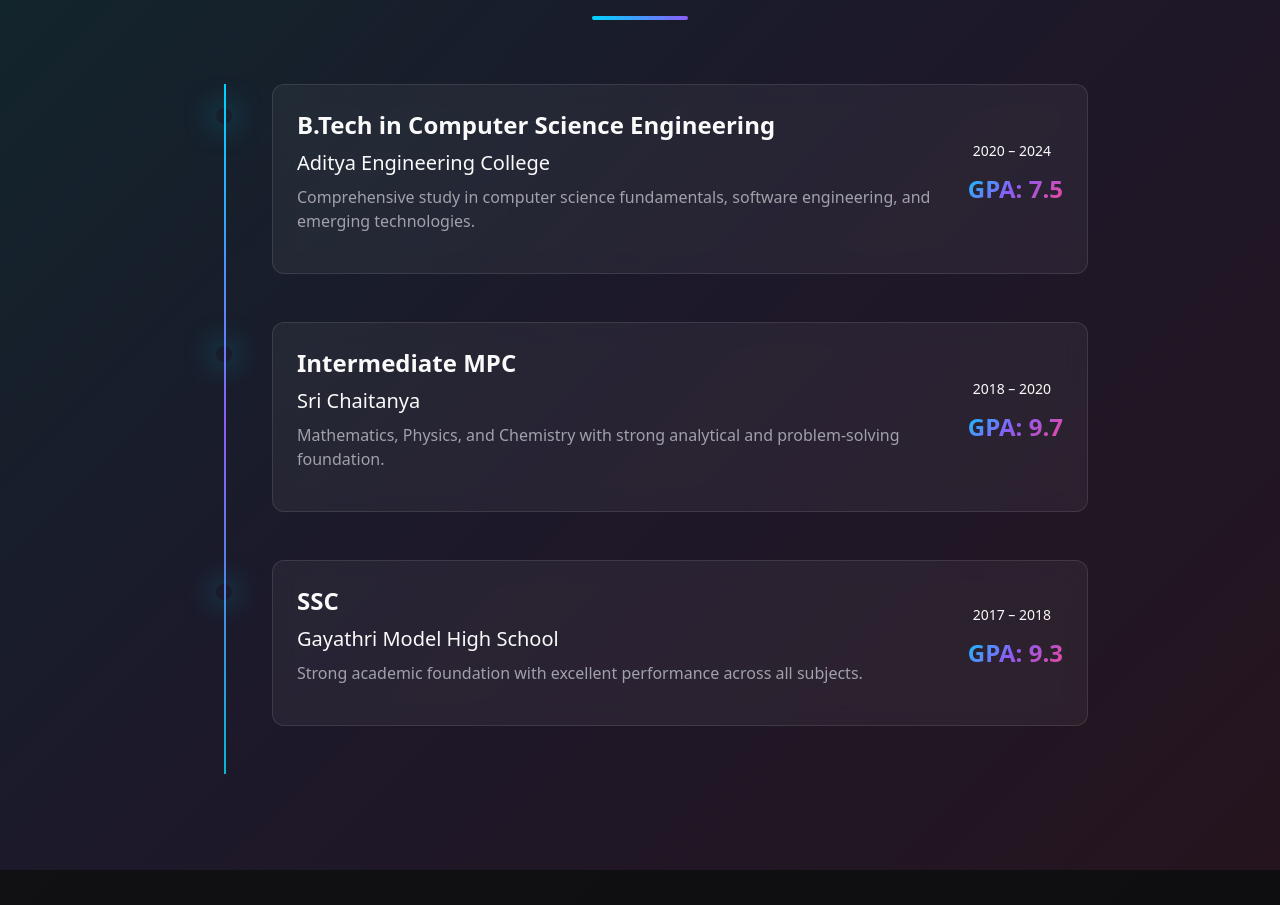
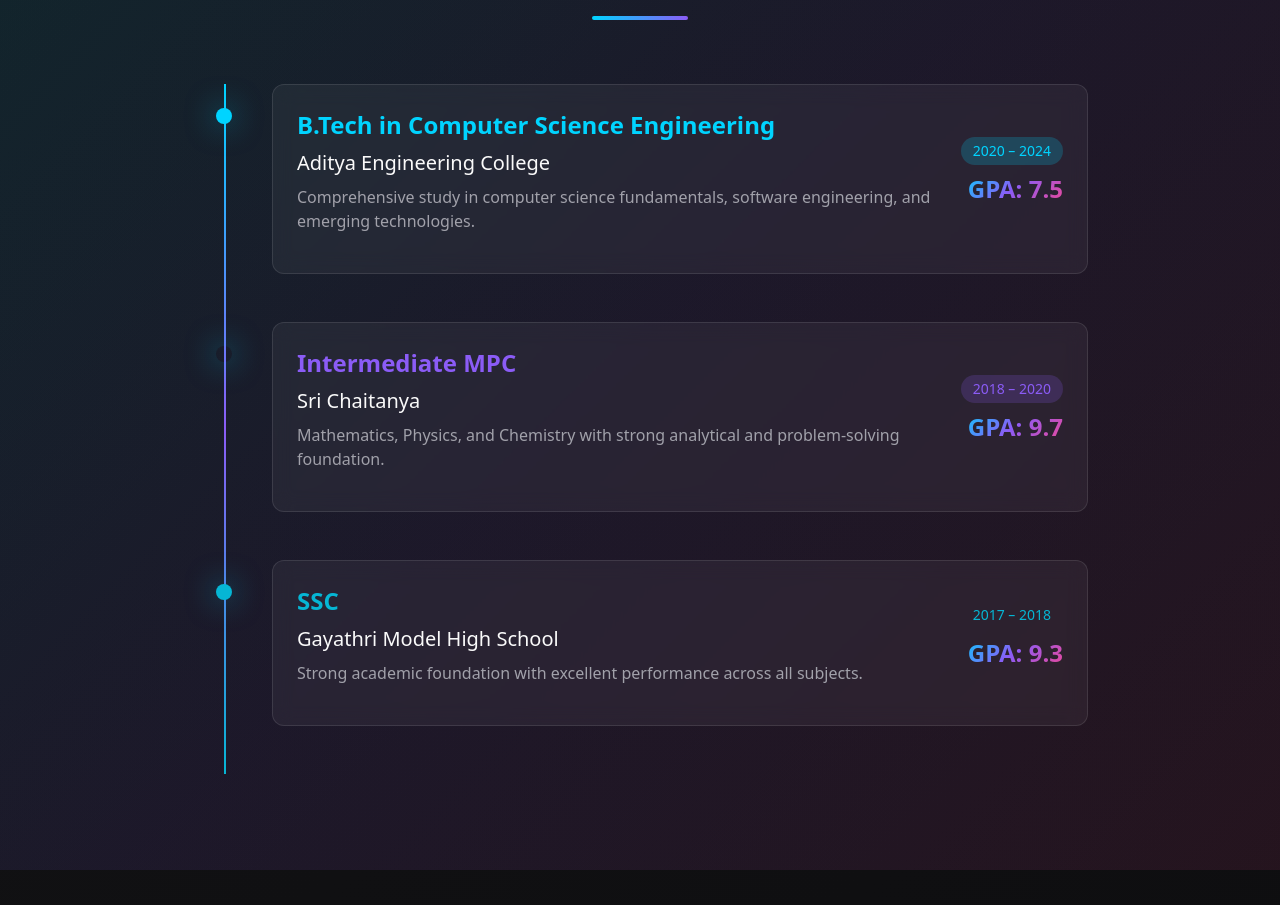
Before and after one commit to lokeshchintha/portfolio, a React (Vite) app: page / in a window 1280 px wide. Shown: the part 6206-7111 px from the top of the page. Built offline with nearby package versions, Linux system fonts and the light colour scheme.

Commit message:
Update Education.tsx

```diff
--- a/src/components/Education.tsx
+++ b/src/components/Education.tsx
@@ -6,7 +6,7 @@
       institution: "Aditya Engineering College",
       duration: "2020 – 2024",
       gpa: "7.5",
-      color: "neon.blue",
+      color: "neon-blue",
       description: "Comprehensive study in computer science fundamentals, software engineering, and emerging technologies."
     },
     {
@@ -14,7 +14,7 @@
       institution: "Sri Chaitanya",
       duration: "2018 – 2020",
       gpa: "9.7",
-      color: "neon.violet",
+      color: "neon-violet",
       description: "Mathematics, Physics, and Chemistry with strong analytical and problem-solving foundation."
     },
     {
@@ -22,7 +22,7 @@
       institution: "Gayathri Model High School",
       duration: "2017 – 2018",
       gpa: "9.3",
-      color: "neon.cyan",
+      color: "neon-cyan",
       description: "Strong academic foundation with excellent performance across all subjects."
     }
   ];
```
